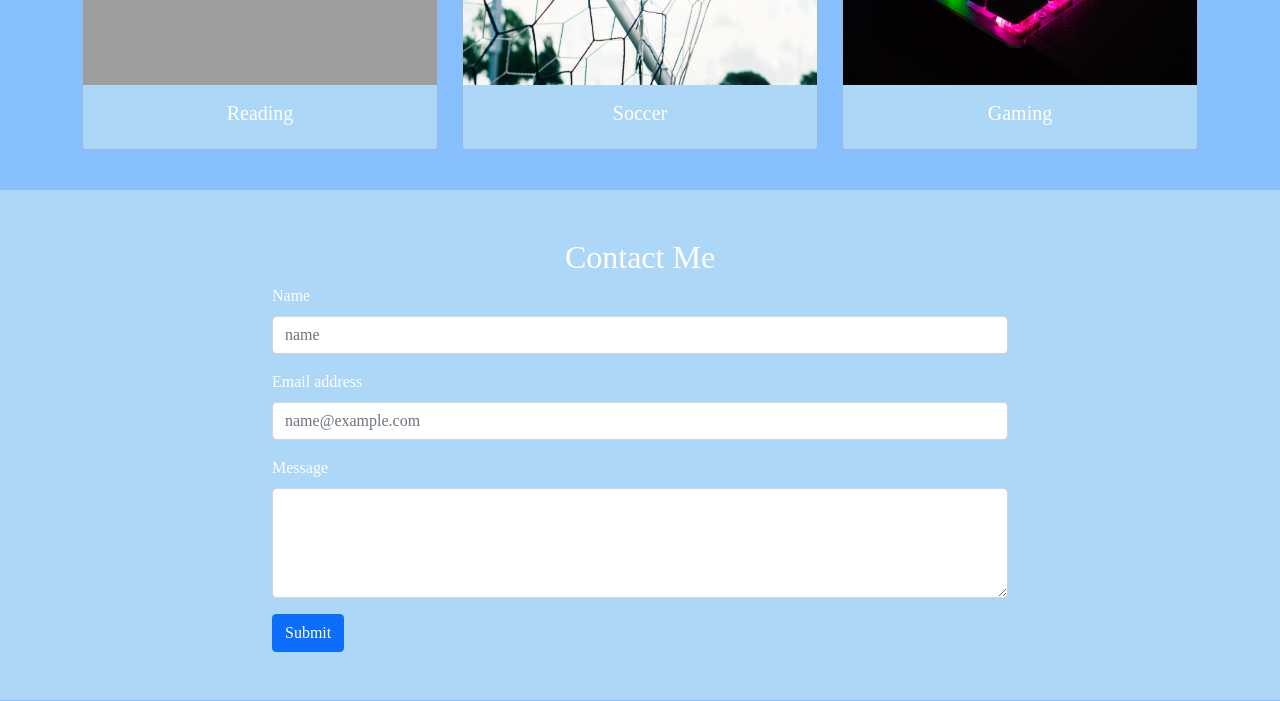
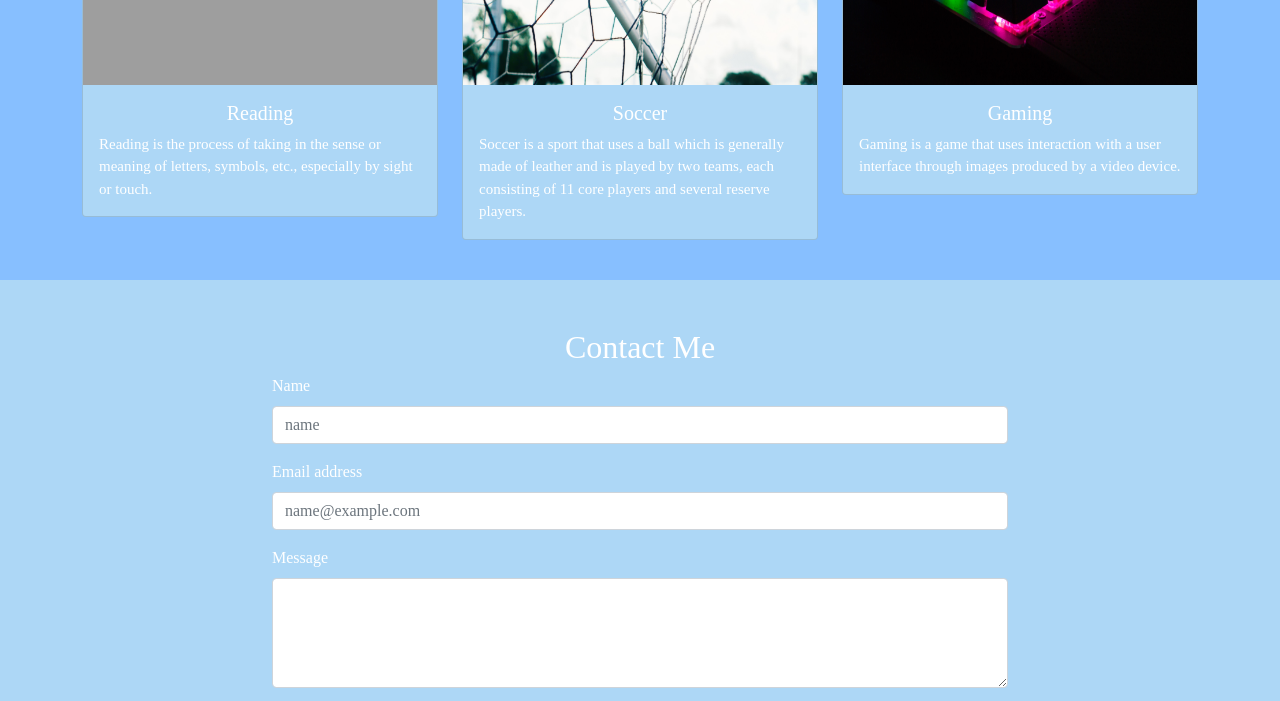
Before and after one commit to MuhammadRizkhi/MyProfile, a plain HTML site: page index.html in a window 1280 px wide. Shown: the part 1120-1821 px from the top of the page. Drawn offline with nearby package versions, Linux system fonts and the light colour scheme; grey boxes are pictures that could not be loaded; a web font is replaced by a local one.

Commit message:
Update index.html

```diff
--- a/index.html
+++ b/index.html
@@ -99,6 +99,7 @@
               <img src="img/Reading.jpg" class="card-img-top" alt="Hobbies1" />
               <div class="card-body">
                 <h5>Reading</h5>
+                <p class="card-text">Reading is the process of taking in the sense or meaning of letters, symbols, etc., especially by sight or touch.</p>
               </div>
             </div>
           </div>
@@ -107,6 +108,7 @@
               <img src="img/Soccer.jpg" class="card-img-top" alt="Hobbies2" />
               <div class="card-body">
                 <h5>Soccer</h5>
+                <p class="card-text">Soccer is a sport that uses a ball which is generally made of leather and is played by two teams, each consisting of 11 core players and several reserve players.</p>
               </div>
             </div>
           </div>
@@ -115,6 +117,7 @@
               <img src="img/Gaming.jpg" class="card-img-top" alt="Hobbies3" />
               <div class="card-body">
                 <h5>Gaming</h5>
+                <p class="card-text">Gaming is a game that uses interaction with a user interface through images produced by a video device.</p>
               </div>
             </div>
           </div>
```
